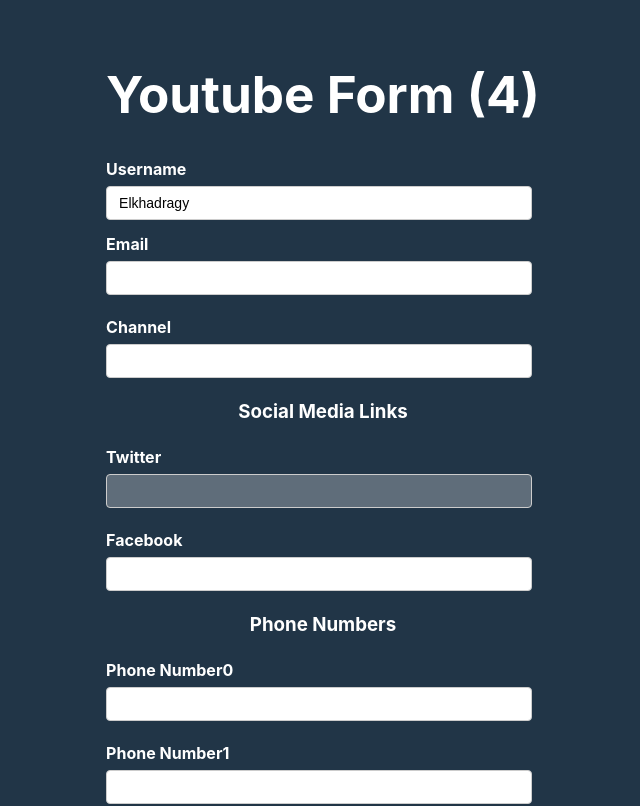
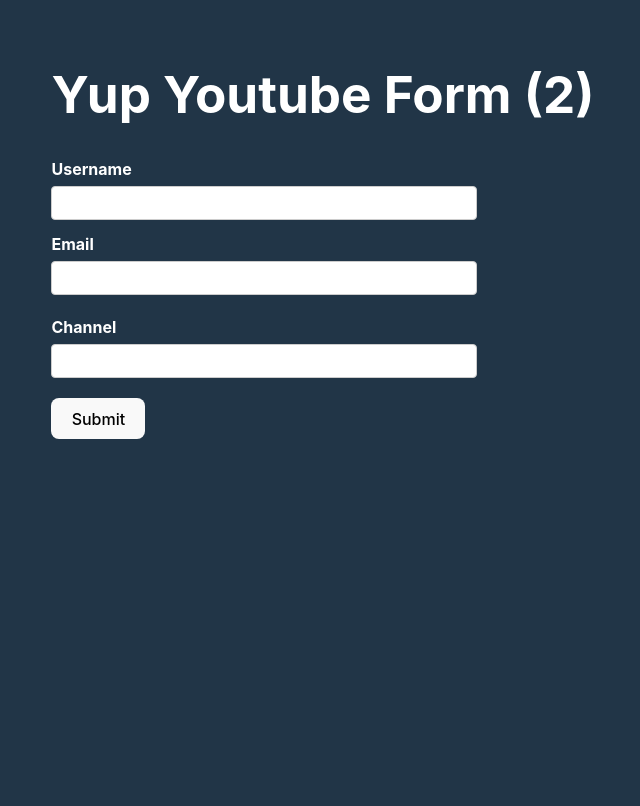
Before and after one commit to mahmoudelkhadragy/react-hook-form, a React (Vite) app: page / in a window 1280 px wide. Shown: the top 806 px of the page, without its empty margins (317-957 px from the left). Built offline with nearby package versions, Linux system fonts and the light colour scheme.

Commit message:
use yup as schema validation

```diff
--- a/package.json
+++ b/package.json
@@ -10,9 +10,11 @@
     "preview": "vite preview"
   },
   "dependencies": {
+    "@hookform/resolvers": "^3.3.1",
     "react": "^18.2.0",
     "react-dom": "^18.2.0",
-    "react-hook-form": "^7.47.0"
+    "react-hook-form": "^7.47.0",
+    "yup": "^1.3.2"
   },
   "devDependencies": {
     "@hookform/devtools": "^4.3.1",
--- a/src/App.tsx
+++ b/src/App.tsx
@@ -1,9 +1,11 @@
 import "./App.css";
-import { YouTubeForm } from "./components/YouTubeForm";
+// import { YouTubeForm } from "./components/YouTubeForm";
+import { YupYouTubeForm } from "./components/YupYouTubeForm";
 function App() {
   return (
     <>
-      <YouTubeForm />
+      {/* <YouTubeForm /> */}
+      <YupYouTubeForm />
     </>
   );
 }
--- /dev/null
+++ b/src/components/YupYouTubeForm.tsx
@@ -0,0 +1,69 @@
+import { useForm } from "react-hook-form";
+import { DevTool } from "@hookform/devtools";
+import * as yup from "yup";
+import { yupResolver } from "@hookform/resolvers/yup";
+
+let count = 0;
+
+const schema = yup.object({
+  username: yup.string().required("Username is required"),
+  email: yup
+    .string()
+    .email("Email format is not valid")
+    .required("Email is required"),
+  channel: yup.string().required("Channel is required"),
+});
+// set form cvalues type
+type FormValues = {
+  username: string;
+  email: string;
+  channel: string;
+};
+export const YupYouTubeForm = () => {
+  const form = useForm<FormValues>({
+    defaultValues: {
+      username: "",
+      email: "",
+      channel: "",
+    },
+    resolver: yupResolver(schema),
+  });
+  // object return from useForm has this vlaues
+  // eslint-disable-next-line @typescript-eslint/no-unused-vars
+  const { register, handleSubmit, control, formState } = form;
+  const { errors } = formState;
+
+  const onSubmit = (data: FormValues) => {
+    console.log(data);
+  };
+
+  count++;
+
+  return (
+    <div>
+      <h1>Yup Youtube Form ({count})</h1>
+      <form onSubmit={handleSubmit(onSubmit)} noValidate>
+        <div className="form-contol">
+          <label htmlFor="username">Username</label>
+          <input type="text" id="username" {...register("username")} />
+          <p className="error">{errors.username?.message}</p>
+        </div>
+        <div className="form-control">
+          <label htmlFor="email">Email</label>
+          <input type="email" id="email" {...register("email")} />
+          <p className="error">{errors.email?.message}</p>
+        </div>
+        <div className="form-control">
+          <label htmlFor="channel">Channel</label>
+          <input type="text" id="channel" {...register("channel")} />
+          <p className="error">{errors.channel?.message}</p>
+        </div>
+
+        <div className="flex">
+          <button>Submit</button>
+        </div>
+      </form>
+      <DevTool control={control} />
+    </div>
+  );
+};
```
Also changed, not shown: 1 other file (tests, documents, lock files or other folders).
